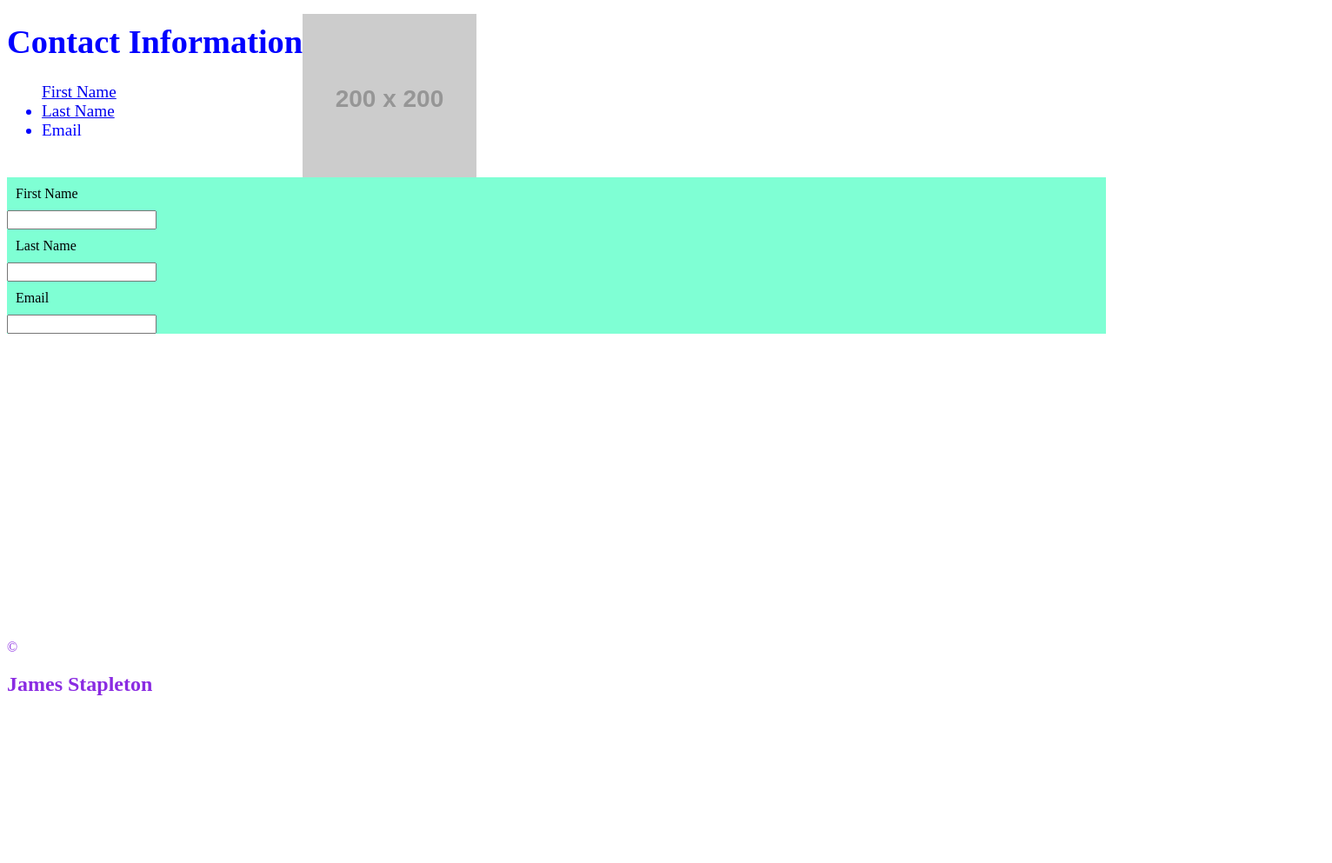
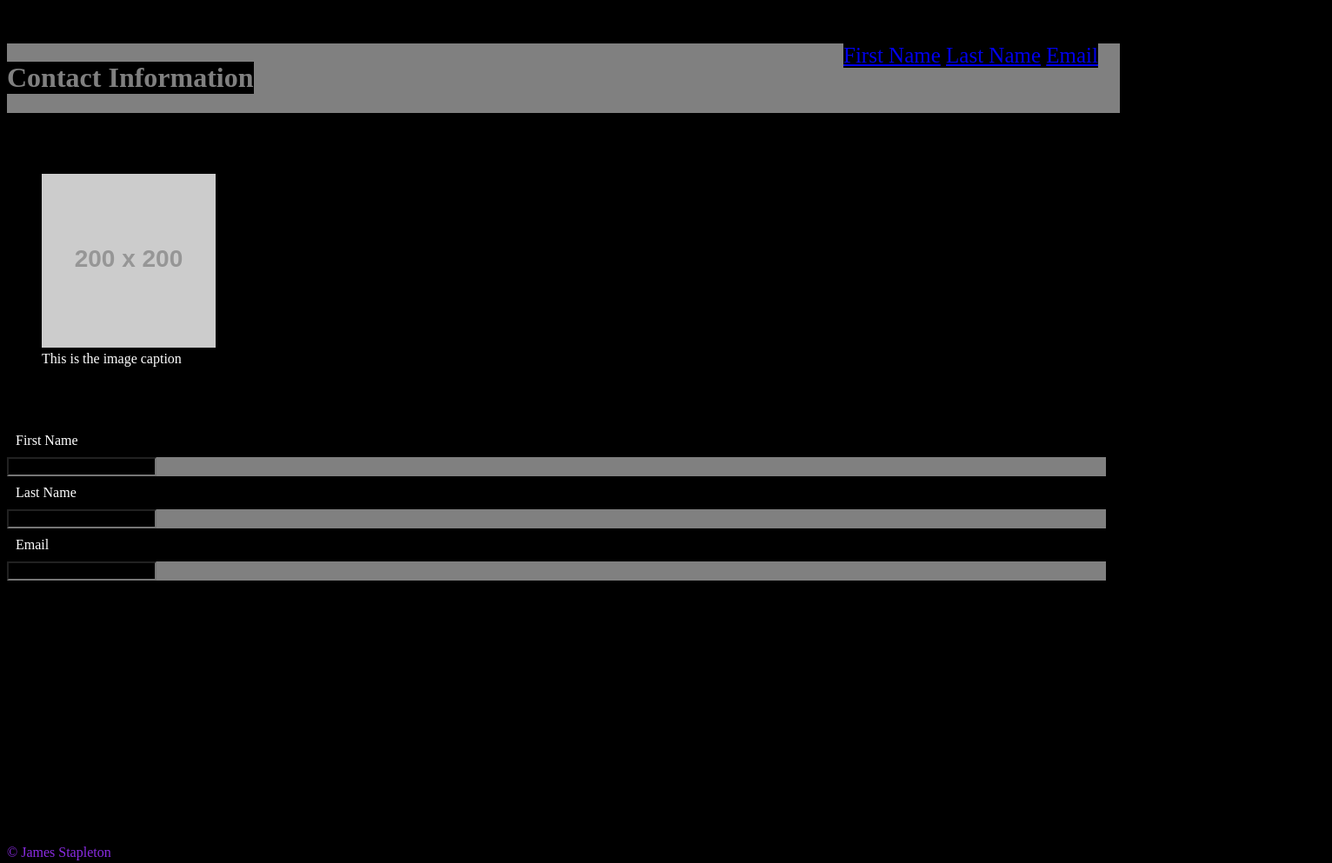
Before and after one commit to james-stapleton/contact-info, a plain HTML site: page index.html in a window 1280 px wide. Shown: the whole page at 87% size, 1532 px wide, since content can reach past the window. Before the commit the page ends 821 px from the top, so only its background shows below. Drawn offline with Linux system fonts and the light colour scheme; placeholder pictures from the web are drawn by us.

Commit message:
final formatting and styling

```diff
--- a/assets/css/style.css
+++ b/assets/css/style.css
@@ -1,27 +1,37 @@
 * {
     font-family: 'Times New Roman', Times, serif;
-
+    background-color: black;
 }
 
+h1 {
+    display: inline-block;
+}
 
-
-header {
-    font-size: larger;
-    color: blue;
+.header {
+    background-color: grey;
+    color: grey;
     position: fixed;
-    top: 0px;
-    z-index: 0;
+    width: 100%;
+}
+.header div {
+    float: right;
+    margin-right: 25px;
+    font-size: 25px;
 }
 
 figure {
+    margin-top: 50px;
+    display: block;
     position: relative;
-    left: 300px;
+    top: 150px;
+    color: white;
 }
 
 .labels {
-background-color: aquamarine;
+background-color: grey;
+color: white;
 position: relative;
-top: -50px;
+top: 200px;
 
 }
 
--- a/index.html
+++ b/index.html
@@ -9,21 +9,15 @@
 </head>
 
 <body>
-    <header>
+  <header class="header">
         <h1>Contact Information</h1>
-    <nav>
-        <ul>
+    <div>
+
             <a href="#first-name">First Name</a>
-            </li>
-            <li><a href="#last-name">Last Name</a></li>
-            <li><a href="#email-field"></a>Email</li>
-        </ul>
-
-
-    </nav>
-
-
-    </header>
+            <a href="#last-name">Last Name</a>
+            <a href="#email-field">Email</a>
+    </div>
+ </header>
 
     <figure>
         <img src="https://via.placeholder.com/200" alt="placeholder image">
@@ -41,10 +35,10 @@
     <input id="email-field" type="Email">
 </section>
 
-<p><br><br><br><br><br><br><br><br><br><br><br><br><br><br><br></p>
+<p><br><br><br><br><br><br><br><br><br><br><br><br><br><br><br><br><br><br><br><br><br><br><br><br><br><br></p>
 
 
 
-    <footer> &copy;<h2> James Stapleton </h2> </footer>
+    <footer><h2></h2> &copy; James Stapleton </h2> </footer>
 </body>
 </html>
```
